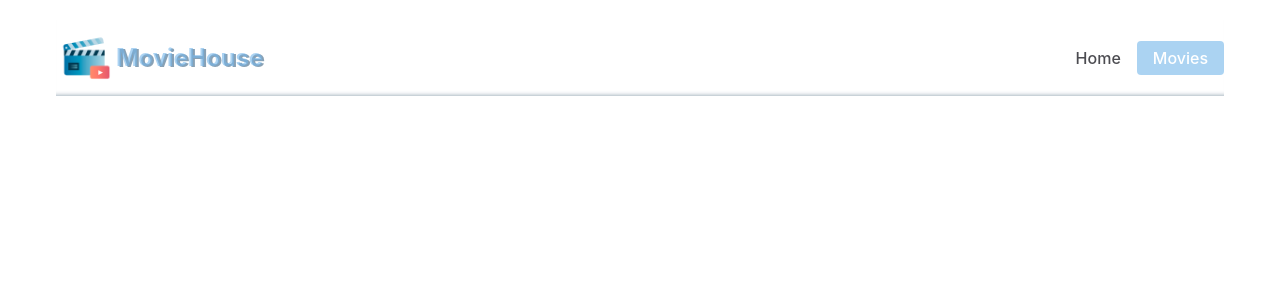
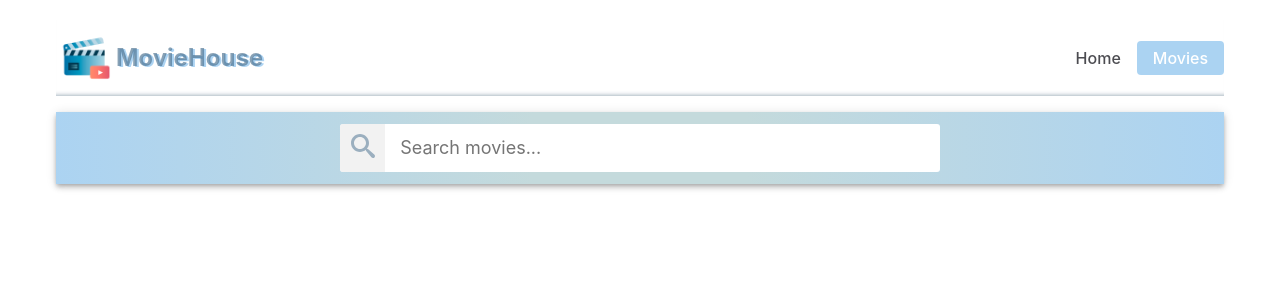
Before and after one commit to olena-savchenko/goit-react-hw-05-movies, a React (Create React App) app: page /movies in a window 1280 px wide. Shown: the top 300 px of the page. Built offline with nearby package versions, Linux system fonts and the light colour scheme.

Commit message:
add trending movies, Searchbar

```diff
--- a/package.json
+++ b/package.json
@@ -7,11 +7,15 @@
     "@testing-library/jest-dom": "^5.16.3",
     "@testing-library/react": "^12.1.4",
     "@testing-library/user-event": "^13.5.0",
+    "axios": "^1.4.0",
     "modern-normalize": "^2.0.0",
+    "prop-types": "^15.8.1",
     "react": "^18.1.0",
     "react-dom": "^18.1.0",
+    "react-icons": "^4.8.0",
     "react-router-dom": "^6.11.2",
     "react-scripts": "5.0.1",
+    "react-toastify": "^9.1.3",
     "web-vitals": "^2.1.3"
   },
   "scripts": {
--- a/src/components/App.jsx
+++ b/src/components/App.jsx
@@ -1,8 +1,9 @@
-import { Home } from 'pages/Home';
+import  Home  from 'pages/Home';
 import { Movies } from 'pages/Movies';
 import { Routes, Route } from 'react-router-dom';
 import { Container, Header, StyledLink, Logo } from './App.styled';
 import Logotype from '../pictures/making-video.png'
+// import { MovieDetails } from './MovieDetails';
 
 export const App = () => {
   return (
@@ -32,6 +33,7 @@ export const App = () => {
         <Routes>
           <Route path="/" element={<Home />} />
           <Route path="/movies" element={<Movies />} />
+          <Route path="/movies/:movieId" element={<div>Опис фільму</div>} />
           <Route path="*" element={<Home />} />
         </Routes>
       </Container>
--- a/src/components/App.styled.jsx
+++ b/src/components/App.styled.jsx
@@ -41,6 +41,6 @@ export const Logo = styled(Link)`
   text-decoration: none;
   font-size: 24px;
   font-weight: 700;
-  color: rgba(116, 182, 233, 0.6);
-  text-shadow: 2px 1px 0px rgba(69, 108, 139, 0.64);
+  color: rgba(69, 108, 139, 0.64);
+  text-shadow: 2px 1px 0px rgba(116, 182, 233, 0.6);
 `;
--- a/src/components/ClobalStyle.jsx
+++ b/src/components/ClobalStyle.jsx
@@ -61,4 +61,14 @@ img {
     max-width: 100%;
     height: auto;
 }
+
+ul {
+  display: flex;
+  gap: 10px;
+  flex-wrap: wrap;
+  justify-content: center;
+
+
+
+}
 `;
--- /dev/null
+++ b/src/components/MovieDetails.jsx
@@ -0,0 +1,3 @@
+export const MovieDetails = () => {
+    <div>Проверка</div>
+}
--- /dev/null
+++ b/src/components/Searchbar/Searchbar.jsx
@@ -0,0 +1,59 @@
+// import { useState } from 'react';
+// import PropTypes from 'prop-types';
+// import { toast } from 'react-toastify';
+// import 'react-toastify/dist/ReactToastify.css';
+// import {
+//   StyledSearchbar,
+//   StyledSearchForm,
+//   StyledSearchBtn,
+//   StyledSearchInput,
+//   StyledSearchIcon,
+// } from './Searchbar.styled';
+
+// const Searchbar = () => {
+// //   const [searchQuery, setSearchQuery] = useState('');
+
+// //   // контрольований інпут
+// //   const handleInputChange = e => {
+// //     setSearchQuery(e.currentTarget.value);
+// //   };
+
+// //   const handleFormSubmit = e => {
+// //     e.preventDefault();
+
+// //     //заборона вводу порожнього рядка
+// //     if (searchQuery.trim() === '') {
+// //       toast.info('Enter a search name!');
+// //       return;
+// //     }
+
+// //     handleSearch(searchQuery.trim());
+// //     // очищуємо форму
+// //     setSearchQuery('');
+//   };
+
+//   return (
+//     <StyledSearchbar>
+//       <StyledSearchForm onSubmit={handleFormSubmit}>
+//         <StyledSearchInput
+//           type="text"
+//           autoComplete="off"
+//         //   name="searchQuery"
+//           autoFocus
+//           placeholder="Search images and photos"
+//           value={searchQuery}
+//         //   onChange={handleInputChange}
+//         />
+//         <StyledSearchBtn type="submit">
+//           <StyledSearchIcon />
+//         </StyledSearchBtn>
+//       </StyledSearchForm>
+//     </StyledSearchbar>
+//   );
+// };
+
+// Searchbar.propTypes = {
+//   handleSearch: PropTypes.func.isRequired,
+// };
+
+// export default Searchbar;
--- /dev/null
+++ b/src/components/Searchbar/Searchbar.styled.jsx
@@ -0,0 +1,80 @@
+import styled from 'styled-components';
+import { ImSearch } from 'react-icons/im';
+
+export const StyledSearchbar = styled.div`
+  top: 0;
+  left: 0;
+  position: sticky;
+  z-index: 1100;
+  display: flex;
+  justify-content: center;
+  align-items: center;
+  min-height: 64px;
+  padding-right: 24px;
+  padding-left: 24px;
+  padding-top: 12px;
+  padding-bottom: 12px;
+  color: #fff;
+  background: radial-gradient(
+    circle,
+    rgba(196, 218, 220, 1) 19%,
+    rgba(116, 182, 233, 0.6)
+  );
+  /* background-color: rgba(116, 182, 233, 0.6); */
+  box-shadow: 0px 2px 4px -1px rgba(0, 0, 0, 0.2),
+    0px 4px 5px 0px rgba(0, 0, 0, 0.14), 0px 1px 10px 0px rgba(0, 0, 0, 0.12);
+`;
+
+export const StyledSearchForm = styled.form`
+  display: flex;
+  align-items: center;
+  width: 100%;
+  max-width: 600px;
+  background-color: #fff;
+  border-radius: 3px;
+  overflow: hidden;
+`;
+
+export const StyledSearchBtn = styled.button`
+  display: inline-block;
+  width: 48px;
+  height: 48px;
+  border: 0;
+  background-size: 40%;
+  background-repeat: no-repeat;
+  background-position: center;
+  opacity: 0.8;
+  transition: opacity 250ms cubic-bezier(0.4, 0, 0.2, 1);
+  cursor: pointer;
+  outline: none;
+
+  :hover {
+    fill: rgba(116, 182, 233, 0.6);
+  }
+`;
+
+export const StyledSearchInput = styled.input`
+  display: inline-block;
+  width: 100%;
+  font: inherit;
+  font-size: 18px;
+  border: none;
+  outline: none;
+  padding-left: 15px;
+  padding-right: 15px;
+  color: #8d92a8;
+
+  ::placeholder {
+    font: inherit;
+    /* font-size: 18px; */
+    /* font-weight: 500; */
+    color:  #4c4c51;
+    /* opacity: 0.8; */
+  }
+`;
+
+export const StyledSearchIcon = styled(ImSearch)`
+  width: 24px;
+  height: 24px;
+  fill: rgba(69, 108, 139, 0.64);
+`;
--- a/src/index.js
+++ b/src/index.js
@@ -1,13 +1,13 @@
 import React from 'react';
 import { BrowserRouter } from 'react-router-dom';
 import ReactDOM from 'react-dom/client';
+import { GlobalStyle } from 'components/ClobalStyle';
 import { App } from 'components/App';
-import { GlobalStyle } from 'components/ClobalStyle';
 
 
 ReactDOM.createRoot(document.getElementById('root')).render(
   <React.StrictMode>
-    <BrowserRouter >
+    <BrowserRouter>
       <App />
       <GlobalStyle />
     </BrowserRouter>
--- a/src/pages/Home.jsx
+++ b/src/pages/Home.jsx
@@ -1,8 +1,44 @@
-export const Home = () => {
-    return (
-         <main>
-      <div>Опис домашньої сторінки</div>
+import { useEffect, useState } from 'react';
+import { fetchTrendingMovies } from '../services/api';
+import {Link} from 'react-router-dom'
+
+const Home = () => {
+  const [movies, setMovies] = useState([]);
+
+  useEffect(() => {
+    const getTrendingMovies = async () => {
+      try {
+          const trendingMovies = await fetchTrendingMovies();
+          console.log(trendingMovies);
+
+            setMovies(trendingMovies.results);
+
+        //   setMovies(trendingMovies);
+      } catch (error) {
+        console.log(error);
+      }
+    };
+
+    getTrendingMovies();
+  }, []);
+  return (
+    <main>
+          <h1>Trending today</h1>
+          <ul>{movies.map(movie => {
+              return (
+                <Link to={`movies/${movie.id}`}>
+                  <li key={movie.id}>
+                    <img
+                      src={`https://image.tmdb.org/t/p/w300/${movie.poster_path}`}
+                      alt="poster"
+                    />
+                    <p>{movie.title}</p>
+                  </li>
+                </Link>
+              );
+          })}</ul>
     </main>
-    )
+  );
+};
 
-}
+export default Home;
--- a/src/pages/Movies.jsx
+++ b/src/pages/Movies.jsx
@@ -1,5 +1,44 @@
+import {
+  StyledSearchbar,
+  StyledSearchForm,
+  StyledSearchInput,
+  StyledSearchBtn,
+  StyledSearchIcon,
+} from '../components/Searchbar/Searchbar.styled';
 export const Movies = () => {
-    <main>
-      <div>Опис сторінки фільмів</div>
-    </main>;
+    return (
+      <main>
+        <StyledSearchbar>
+          <StyledSearchForm>
+            <StyledSearchBtn type="submit">
+                <StyledSearchIcon />
+            </StyledSearchBtn>
+
+            <StyledSearchInput
+              type="text"
+              autocomplete="off"
+              autofocus
+              placeholder="Search movies..."
+            />
+          </StyledSearchForm>
+        </StyledSearchbar>
+
+        {/* <StyledSearchbar>
+          <StyledSearchForm onSubmit={handleFormSubmit}>
+            <StyledSearchInput
+              type="text"
+              autoComplete="off"
+              name="searchQuery"
+              autoFocus
+              placeholder="Search images and photos"
+              value={searchQuery}
+              onChange={handleInputChange}
+            />
+            <StyledSearchBtn type="submit">
+              <StyledSearchIcon />
+            </StyledSearchBtn>
+          </StyledSearchForm>
+        </StyledSearchbar> */}
+      </main>
+    );
 }
--- /dev/null
+++ b/src/services/api.js
@@ -0,0 +1,30 @@
+import axios from 'axios'
+
+
+export const fetchTrendingMovies = async () => {
+const response = await axios.get(
+  'https://api.themoviedb.org/3/trending/movie/day?api_key=ca2ab125ed7ebd844a69223863b31d2b'
+);
+return response.data;
+}
+
+// const BASE_URL = 'https://api.themoviedb.org/3/';
+// const API_KEY = 'ca2ab125ed7ebd844a69223863b31d2b';
+
+// https://api.themoviedb.org/3/movie/550?api_key=ca2ab125ed7ebd844a69223863b31d2b
+//    const options = {
+//   method: 'GET',
+//   headers: {
+//     accept: 'application/json',
+//     Authorization: 'Bearer eyJhbGciOiJIUzI1NiJ9.eyJhdWQiOiJjYTJhYjEyNWVkN2ViZDg0NGE2OTIyMzg2M2IzMWQyYiIsInN1YiI6IjY0NmRmY2ZjYTUwNDZlMDEyNDY5ZGQ4NiIsInNjb3BlcyI6WyJhcGlfcmVhZCJdLCJ2ZXJzaW9uIjoxfQ.2T9vMxipkd2uznlye6LSF9Csk51lT8VzhImm8aiSftA'
+//   }
+// };
+
+
+//  export const fetchTrendingMovies = () => {
+
+// fetch('https://api.themoviedb.org/3/trending/movie/day?language=en-US', options)
+//   .then(response => response.json())
+//   .then(response => console.log(response))
+//   .catch(err => console.error(err));
+// }
```
Also changed, not shown: 1 other file (tests, documents, lock files or other folders).
